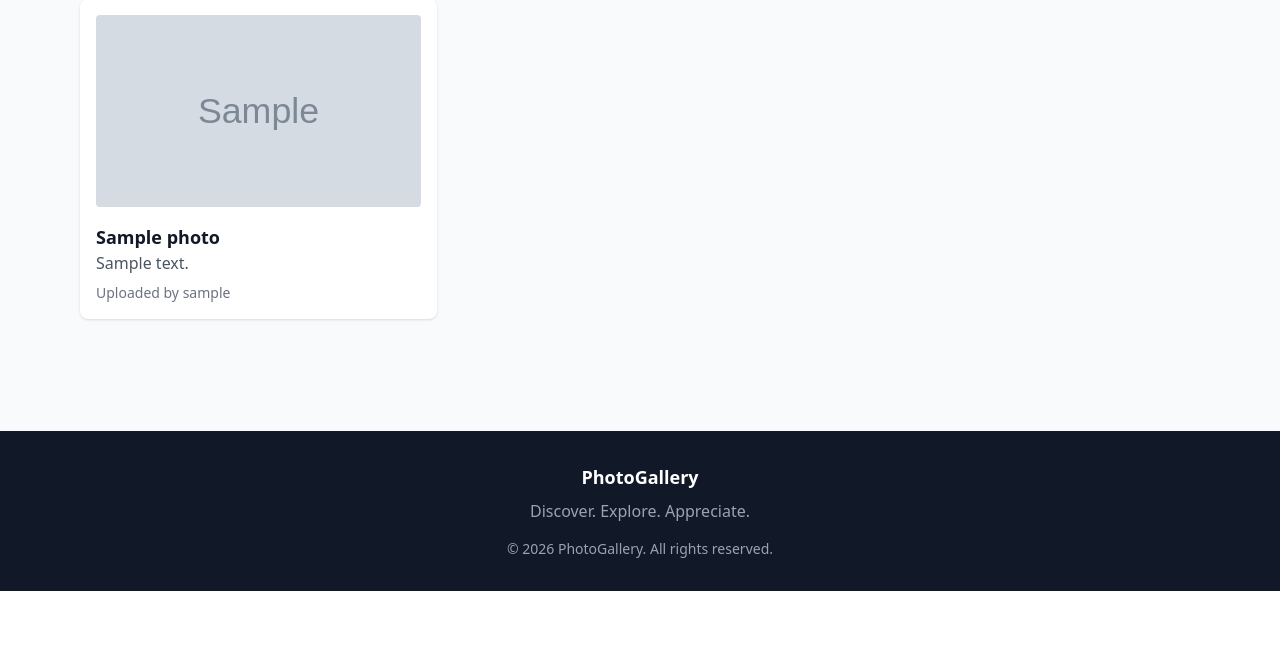
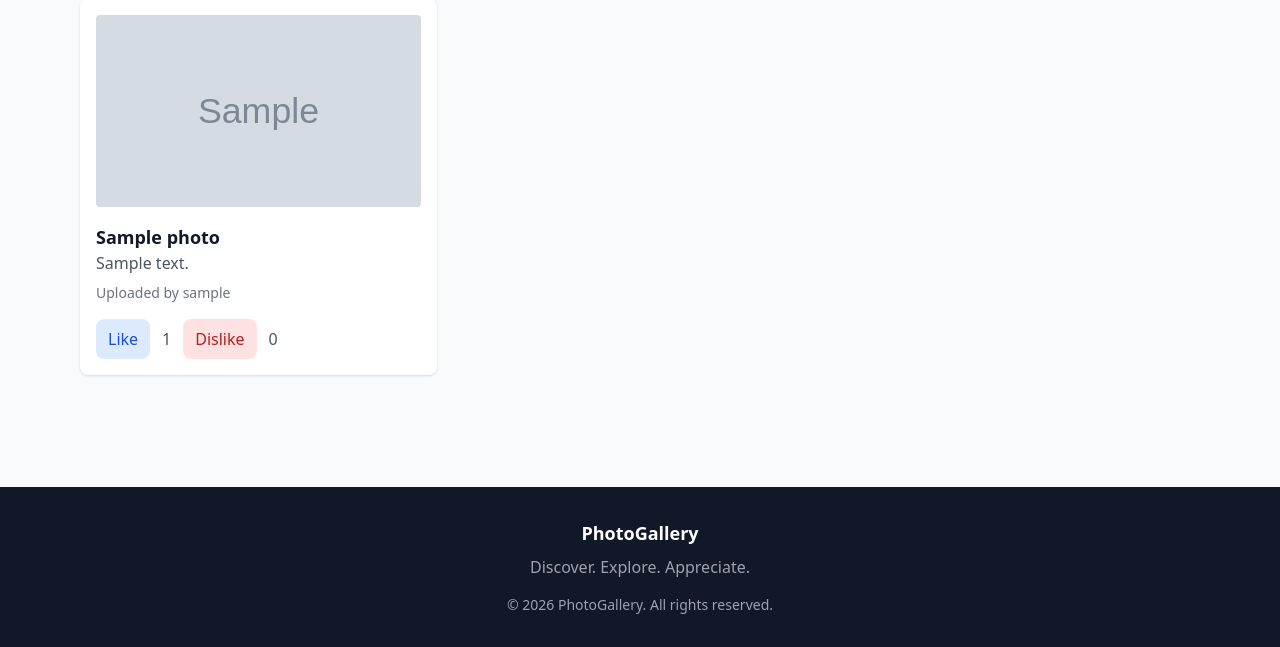
Before and after one commit to Idahk19/photo-gallery, a Django app: page / in a window 1280 px wide. Shown: the part 225-872 px from the top of the page. Before the commit the page ends 816 px from the top, so only its background shows below. Run offline with Django 5.2, Linux system fonts and the light colour scheme; tables that the repository leaves empty hold one stand-in row (values such as "Sample post"); grey boxes marked "Sample" are stand-in pictures; some libraries are stand-ins or nearby versions.

Commit message:
Add like/dislike reaction buttons to photo display

```diff
--- a/photoapp/templates/home.html
+++ b/photoapp/templates/home.html
@@ -75,6 +75,41 @@
             <p class="text-sm text-gray-500 mt-2">
                 Uploaded by {{ photo.user.username }}
             </p>
+ <div class="flex items-center gap-3 mt-4">
+
+    <form method="POST" action="{% url 'react_to_photo' photo.id %}">
+        {% csrf_token %}
+        <input type="hidden" name="reaction" value="like">
+
+        <button
+            type="submit"
+            class="px-3 py-2 bg-blue-100 text-blue-700 rounded-lg hover:bg-blue-200"
+        >
+             Like
+        </button>
+    </form>
+
+    <span class="text-gray-600">
+        {{ photo.like_count }}
+    </span>
+
+    <form method="POST" action="{% url 'react_to_photo' photo.id %}">
+        {% csrf_token %}
+        <input type="hidden" name="reaction" value="dislike">
+
+        <button
+            type="submit"
+            class="px-3 py-2 bg-red-100 text-red-700 rounded-lg hover:bg-red-200"
+        >
+             Dislike
+        </button>
+    </form>
+
+    <span class="text-gray-600">
+        {{ photo.dislike_count }}
+    </span>
+
+</div>
 
         </div>
 
```
